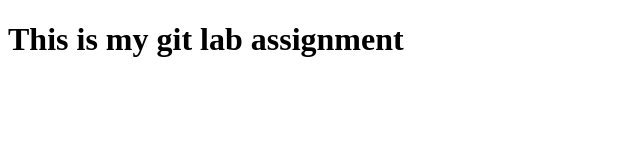
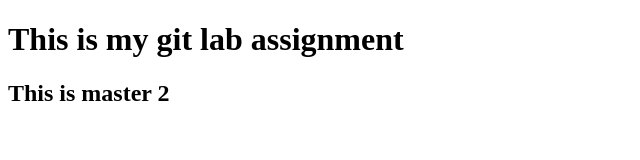
Before and after one commit to Wanderer-943/git-lab-assignment, a plain HTML site: page index.html in a window 1280 px wide. Shown: the whole page, without its empty margins (0-640 px from the left). Drawn offline with Linux system fonts and the light colour scheme.

Commit message:
Updated HTML File

```diff
--- a/index.html
+++ b/index.html
@@ -7,5 +7,6 @@
 </head>
 <body>
     <h1>This is my git lab assignment</h1>
+    <h2>This is master 2</h2>
 </body>
 </html>
```
